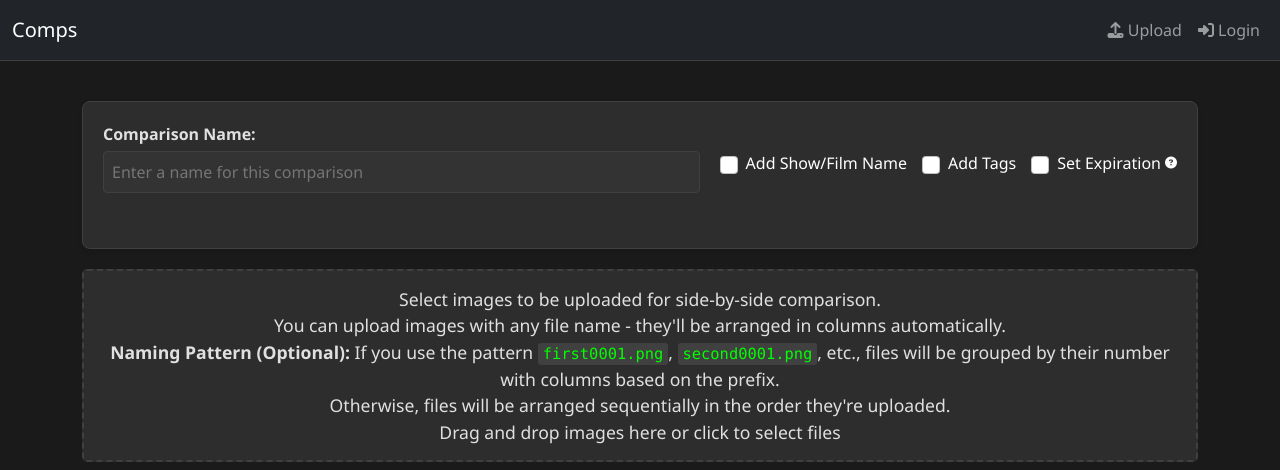
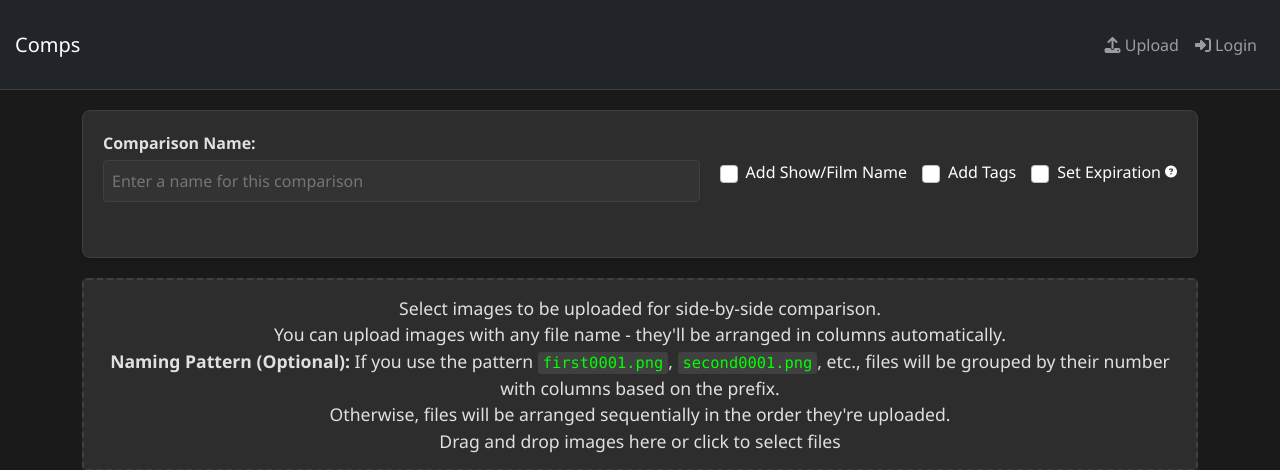
Before and after one commit to thezak48/comps, a FastAPI app: page / in a window 1280 px wide. Shown: the top 470 px of the page. Run offline with FastAPI, Linux system fonts and the light colour scheme; some libraries are stand-ins or nearby versions.

Commit message:
fix(comparison): :bug: navbar changing size in comp view

```diff
--- a/static/css/style.css
+++ b/static/css/style.css
@@ -9,8 +9,26 @@ body {
     position: static;
     background-color: #2d2d2d;
     border-bottom: 1px solid #404040;
-    margin-bottom: 20px;
-    padding: 10px 0;
+    margin-bottom: 0;
+    padding: 0 15px;
+    height: 90px;
+    min-height: 56px;
+    display: flex;
+    align-items: center;
+}
+
+.navbar .container-fluid {
+    display: flex;
+    align-items: center;
+    height: 100%;
+    padding: 0;
+}
+
+.navbar .metadata-container {
+    display: flex;
+    align-items: center;
+    max-width: 60%;
+    height: 100%;
 }
 
 .navbar-expand-md .navbar-collapse {
--- a/templates/compare.html
+++ b/templates/compare.html
@@ -17,7 +17,7 @@
                 <span class="navbar-toggler-icon"></span>
             </button>
             <div class="collapse navbar-collapse" id="navbar">
-                <ul class="navbar-nav ms-auto">
+                <ul class="navbar-nav me-auto">
                     <li class="nav-item">
                         <a class="nav-link" href="/"><i class="fa fa-upload"></i> Upload</a>
                     </li>
```
